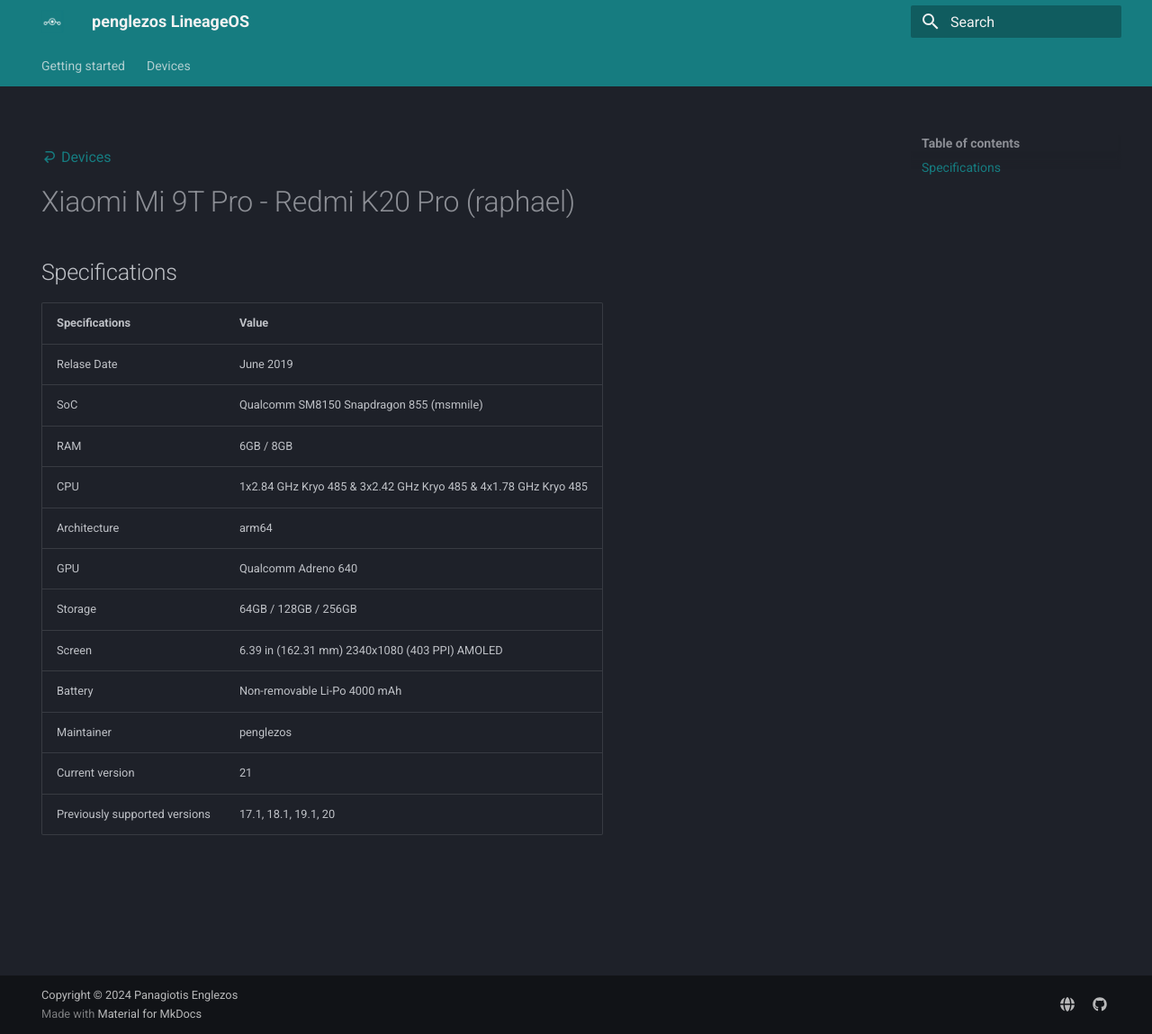
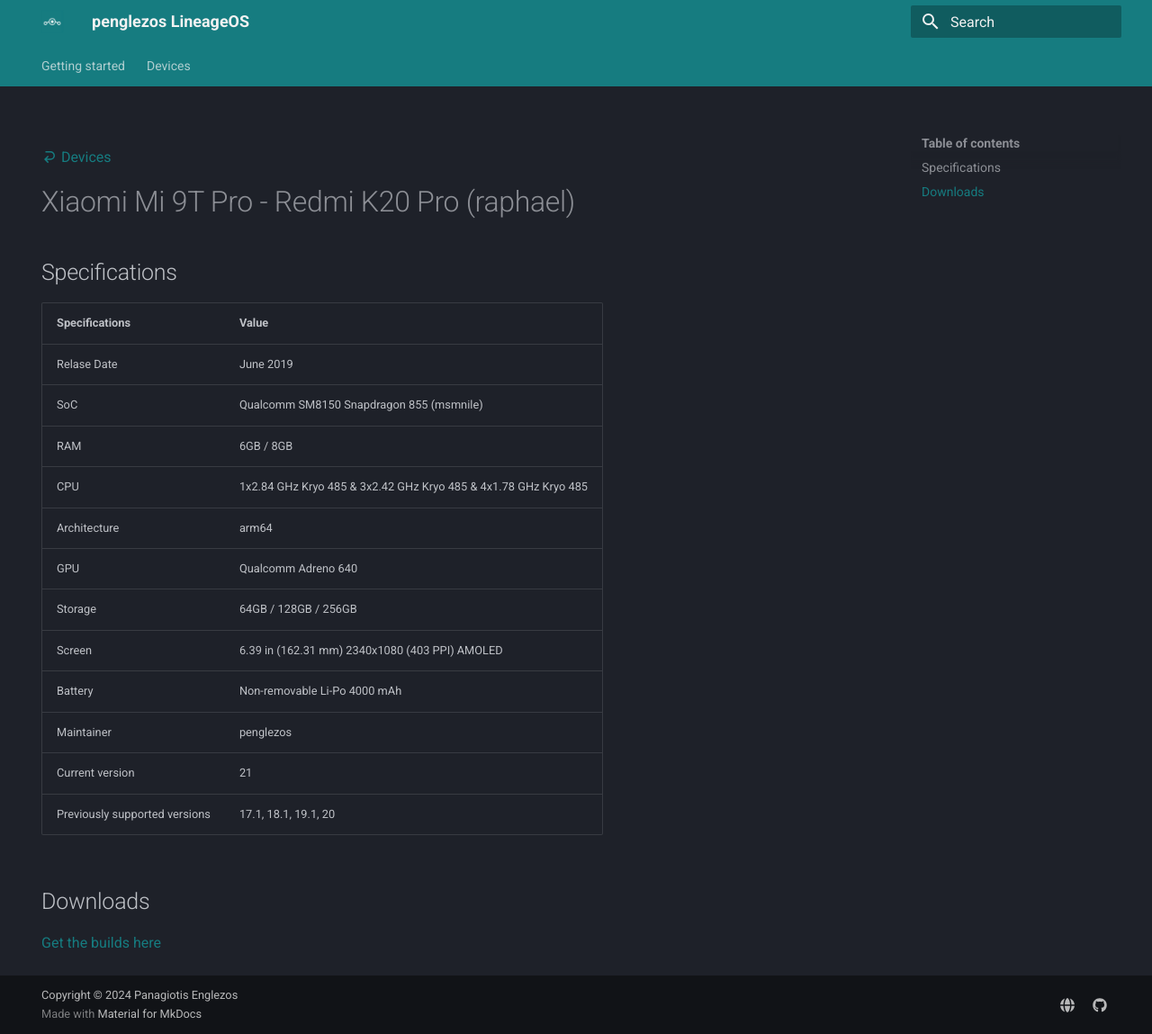
Before and after one commit to penglezos/lineageos.penglezos.dev, an MkDocs documentation site: the page built from docs/devices/raphael/index.md, in a window 1280 px wide and 1149 px high. Shown: the whole window at 90% size. Built offline with MkDocs 1.6.1 and Material for MkDocs 9.7.7, drawn with Linux system fonts in a browser that asks for light colours.

Commit message:
Add downloads section
Signed-off-by: penglezos <panagiotisegl@gmail.com>

```diff
--- a/docs/devices/raphael/index.md
+++ b/docs/devices/raphael/index.md
@@ -22,3 +22,6 @@
 | Maintainer        | penglezos |
 | Current version   | 21 |
 | Previously supported versions | 17.1, 18.1, 19.1, 20 |
+
+## Downloads
+[Get the builds here](https://github.com/penglezos/device_xiaomi_raphael/releases)
```
